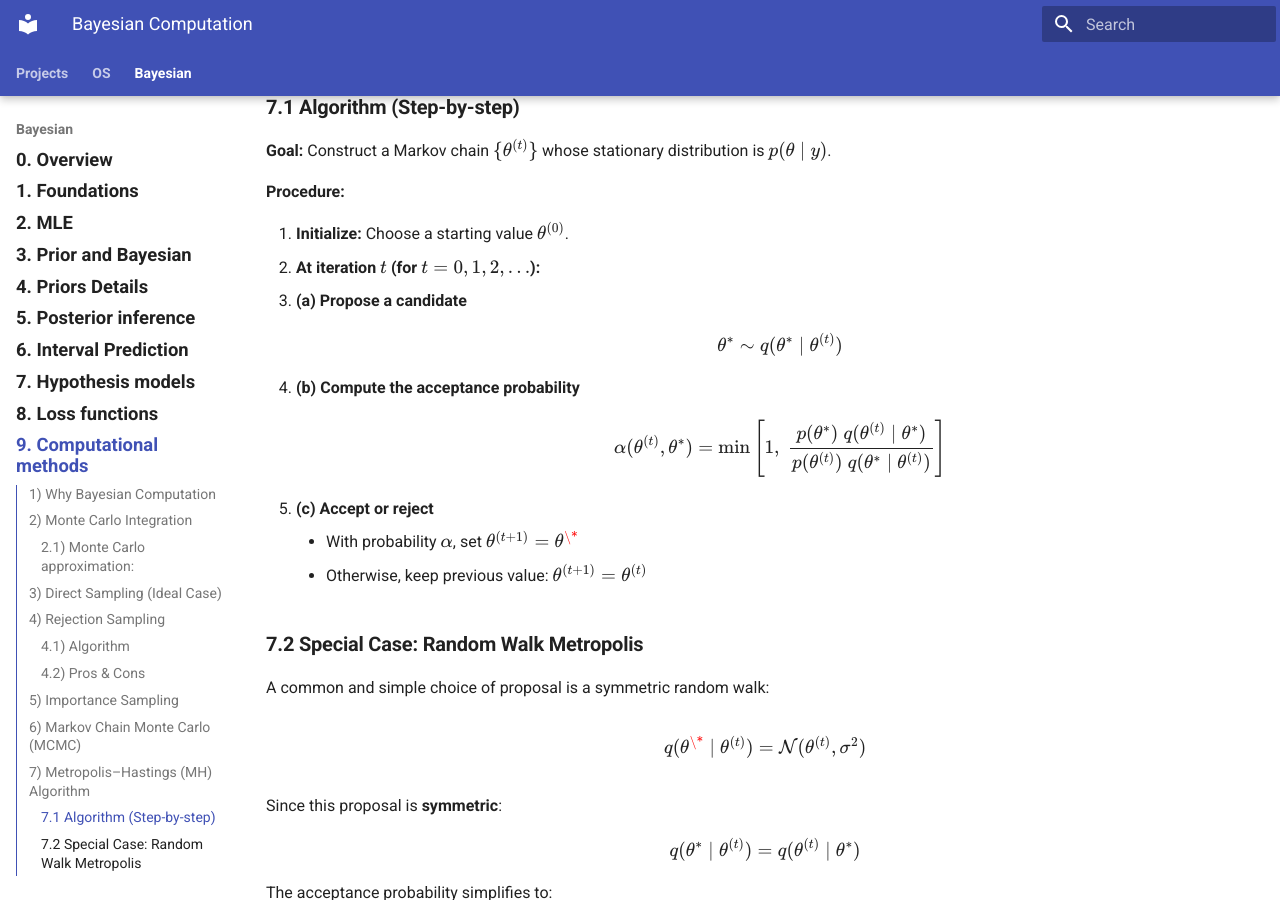
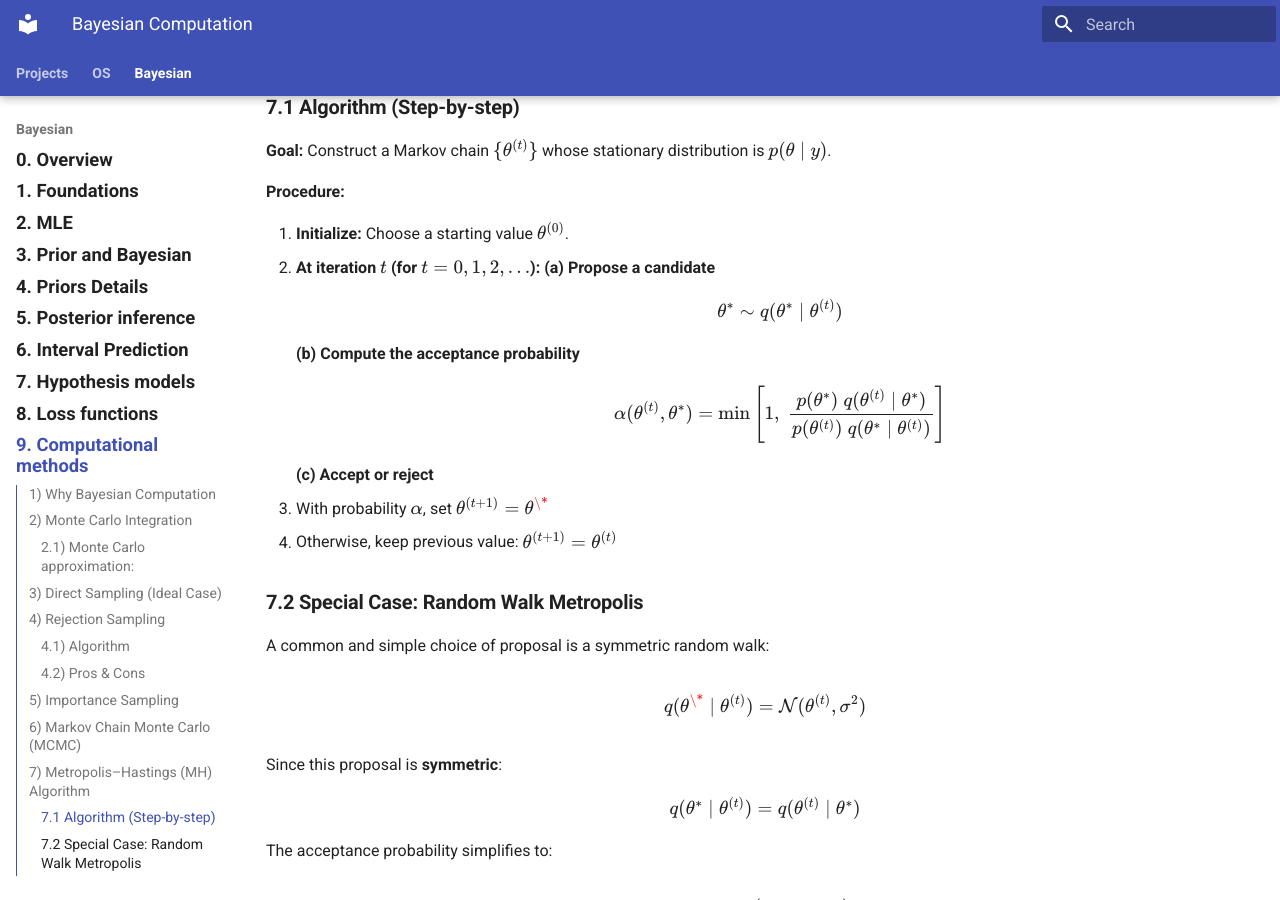
Before and after one commit to Jeongsoo-dev/ML_based_MR_CT_SeriesType_Detection, an MkDocs documentation site: the page built from docs/bayesian/lec9_computation.md, in a window 1280 px wide and 900 px high, scrolled down 3467 px. Built offline with MkDocs 1.6.1 and Material for MkDocs 9.7.7, drawn with Linux system fonts in a browser that asks for light colours.

Commit message:
Update lec9_computation.md

```diff
--- a/docs/bayesian/lec9_computation.md
+++ b/docs/bayesian/lec9_computation.md
@@ -149,11 +149,11 @@ The Metropolis–Hastings algorithm is a Markov Chain Monte Carlo method for sam
 
 1. **Initialize:** Choose a starting value $\theta^{(0)}$.
 2. **At iteration $t$ (for $t = 0,1,2,\dots$):**
-   - **(a) Propose a candidate**
+**(a) Propose a candidate**
      $$
      \theta^\* \sim q(\theta^\* \mid \theta^{(t)})
      $$
-   - **(b) Compute the acceptance probability**
+**(b) Compute the acceptance probability**
      $$
      \alpha(\theta^{(t)}, \theta^\*) =
      \min \left[
@@ -162,9 +162,10 @@ The Metropolis–Hastings algorithm is a Markov Chain Monte Carlo method for sam
           {p(\theta^{(t)}) \; q(\theta^\* \mid \theta^{(t)})}
      \right]
      $$
-   - **(c) Accept or reject**
-     - With probability $\alpha$, set $\theta^{(t+1)} = \theta^\*$
-     - Otherwise, keep previous value: $\theta^{(t+1)} = \theta^{(t)}$
+**(c) Accept or reject**
+
+- With probability $\alpha$, set $\theta^{(t+1)} = \theta^\*$
+- Otherwise, keep previous value: $\theta^{(t+1)} = \theta^{(t)}$
 
 ### **7.2 Special Case: Random Walk Metropolis**
 
```
